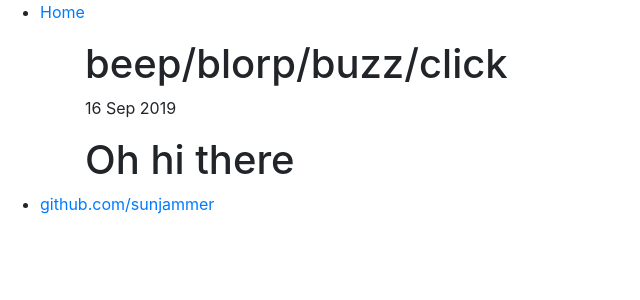
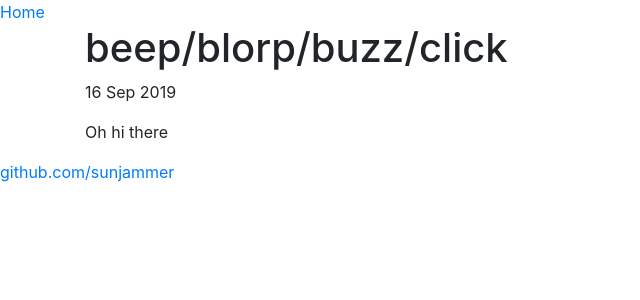
Before and after one commit to Sunjammer/sunjammer.github.io, a Jekyll site: the page built from _posts/2019-09-16-hello-world.md, in a window 1280 px wide. Shown: the top 300 px of the page, without its empty margins (0-640 px from the left). Built offline with Jekyll 4.4.1, drawn with Linux system fonts in a browser that asks for light colours.

Commit message:
Blog page

```diff
--- a/_layouts/default.html
+++ b/_layouts/default.html
@@ -13,17 +13,13 @@
 
 <body>
     <nav>
-        <ul>
-            <li><a href="/">Home</a></li>
-        </ul>
+        <a href="/">Home</a>
     </nav>
     <div class="container">
         {{ content }}
     </div><!-- /.container -->
     <footer>
-        <ul>
-            <li><a href="https://github.com/sunjammer">github.com/sunjammer</a></li>
-        </ul>
+        <a href="https://github.com/sunjammer">github.com/sunjammer</a>
     </footer>
 </body>
 
--- a/_posts/2019-09-16-hello-world.md
+++ b/_posts/2019-09-16-hello-world.md
@@ -4,4 +4,4 @@ title: "beep/blorp/buzz/click"
 date: 2019-09-16
 ---
 
-# Oh hi there
+Oh hi there
```
